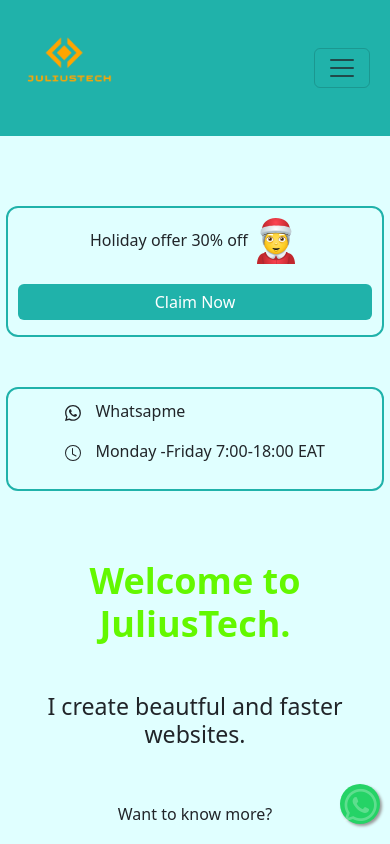
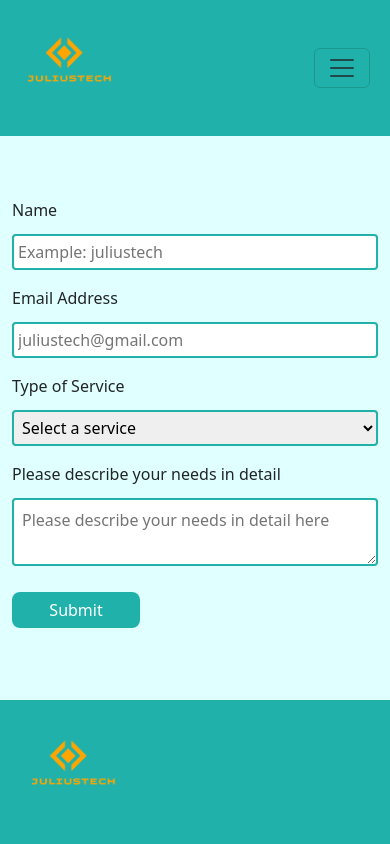
Before and after one commit to Jumly-m/JuliusTech, a React (Vite) app: page /order in a window 390 px wide. Shown: the top 844 px of the page. Built offline with nearby package versions, Linux system fonts and the light colour scheme.

Commit message:
added order form

```diff
--- a/package.json
+++ b/package.json
@@ -17,6 +17,7 @@
     "bootstrap-icons": "^1.11.2",
     "react": "^18.2.0",
     "react-dom": "^18.2.0",
+    "react-router-dom": "^6.21.1",
     "reactstrap": "^9.2.1"
   },
   "devDependencies": {
--- a/src/App.css
+++ b/src/App.css
@@ -60,7 +60,7 @@
 }
 
 /* for mobile */
-@media screen and (max-width: 767px) {
+@media screen and (max-width: 768px) {
   .whatsapp-icon {
       margin-top: 10px;
   }
@@ -481,6 +481,43 @@
 .bi-arrow-up-right-square{
   margin-right: 4px;
 }
+.order_form{
+  display: flex;
+  align-items:center;
+  justify-content: center;
+  padding: 12px;
+  flex-direction: column;
+}
+.tolink{
+  width: 100%;
+  display: flex;
+  align-items: center;
+  justify-content: center;
+}
+.service-type-input{
+  width: 100%;
+  border-radius:4px;
+  border:2px solid #20b2aa;
+  margin-top: 12px;
+  padding: 4px;
+  margin-bottom: 16px;
+}
+.service-type-textarea{
+  margin-top: 12px;
+  width: 100%;
+  border-radius:4px;
+  border:2px solid #20b2aa;
+  padding: 8px;
+  margin-bottom: 20px;
+}
+.submitbtn{
+  width: 35%;
+  background-color: #20b2aa !important;
+  border:none !important;
+  padding: 6px;
+  color:#ffffff;
+  border-radius:8px;
+}
 }
 
 
@@ -506,7 +543,6 @@
   }
   .header{
     background-color: #20b2aa;
-    height: 110px;
 
   }
 
--- a/src/App.jsx
+++ b/src/App.jsx
@@ -1,16 +1,25 @@
 
 import './App.css'
 import Home from './components/Home'
+import Order from './components/OrderForm'
+import { Routes, Route, BrowserRouter } from "react-router-dom";
 //import { GoogleLogin } from '@react-oauth/google';
 
 
 
 function App() {
+    <Routes>
+        <Route path="/order" element={ <Order/> } />
+      </Routes>
 
     return(
-        <>
-            <Home/>
-        </>
+        <BrowserRouter>
+
+        <Routes>
+          <Route path="/" element={<Home />} />
+          <Route path="/order" element={<Order />} />
+        </Routes>
+      </BrowserRouter>
     )
 }
 export default App;
--- /dev/null
+++ b/src/components/OrderForm.jsx
@@ -0,0 +1,133 @@
+import { useState } from "react";
+import Header from "./Header";
+import Footer from "./Footer";
+
+const Order = () => {
+  const [name, setName] = useState("");
+  const [email, setEmail] = useState("");
+  const [service, setService] = useState("");
+  const [description, setDescription] = useState("");
+  const [submitted, setSubmitted] = useState(false);
+  const [error, setError] = useState(false);
+
+  const handleName = (e) => {
+    setName(e.target.value);
+    setSubmitted(false);
+  };
+
+  const handleEmail = (e) => {
+    setEmail(e.target.value);
+    setSubmitted(false);
+  };
+
+  const handleService = (e) => {
+    setService(e.target.value);
+    setSubmitted(false);
+  };
+
+  const handleDescription = (e) => {
+    setDescription(e.target.value);
+    setSubmitted(false);
+  };
+
+  const handleSubmit = (e) => {
+    e.preventDefault();
+    if (name === "" || email === "" || service === "" || description === "") {
+      setError(true);
+    } else {
+      setSubmitted(true);
+      setError(false);
+    }
+    setName("");
+    setEmail("");
+    setService("");
+    setDescription("");
+  };
+
+  const successMessage = () => {
+    return (
+      <div className="success" style={{ display: submitted ? "" : "none" }}>
+        <h4>Hello {name}! Form successfully submitted.</h4>
+      </div>
+    );
+  };
+
+  const errorMessage = () => {
+    return (
+      <div className="error" style={{ display: error ? "" : "none" }}>
+        <h1>Please enter all the fields.</h1>
+      </div>
+    );
+  };
+
+  return (
+    <>
+      <Header />
+      <div className="order_form">
+        <div className="messages">
+          {errorMessage()}
+          {successMessage()}
+        </div>
+        <form method="post">
+          <label htmlFor="name">Name</label>
+          <input
+            type="text"
+            className="service-type-input"
+            required
+            id="name"
+            name="name"
+            placeholder="Example: juliustech"
+            onChange={handleName}
+            value={name}
+          />
+
+          <label htmlFor="email">Email Address</label>
+          <input
+            type="email"
+            className="service-type-input"
+            required
+            id="email"
+            name="email"
+            placeholder="juliustech@gmail.com"
+            onChange={handleEmail}
+            value={email}
+          />
+
+          <label htmlFor="service">Type of Service</label>
+          <select
+            className="service-type-input"
+            required
+            id="service"
+            name="service"
+            onChange={handleService}
+            value={service}
+          >
+            <option value="">Select a service</option>
+            <option value="custom_web_development">Custom Web Development</option>
+            <option value="Portifolio Website">Portifolio Website</option>
+            <option value="Landing Page">Landing Page</option>
+            <option value="EVM Dapp">EVM Dapp</option>
+            {/* Add more options as needed */}
+          </select>
+
+          <label htmlFor="description">Please describe your needs in detail</label>
+          <textarea
+            type="text"
+            required
+            id="description"
+            name="description"
+            placeholder="Please describe your needs in detail here"
+            className="service-type-textarea"
+            onChange={handleDescription}
+            value={description}
+          />
+
+          <input type="submit" className="submitbtn" onClick={handleSubmit} />
+        </form>
+      </div>
+      <Footer />
+    </>
+  );
+};
+
+export default Order;
--- a/src/components/ServiceCard.jsx
+++ b/src/components/ServiceCard.jsx
@@ -1,4 +1,5 @@
 import { Button } from "reactstrap"
+import { Link } from "react-router-dom"
 
 const ServiceCard = (props) => {
   return (
@@ -9,7 +10,7 @@
         <p>{props.cardDescription}</p>
      </div>
      <div className="servicecard-button-container">
-        <Button className="servicecard-btn">{props.cardButton}</Button>
+        <Link className="tolink" to="/order"><Button className="servicecard-btn">{props.cardButton}</Button></Link>
      </div>
     </div>
   )
--- a/src/main.jsx
+++ b/src/main.jsx
@@ -7,11 +7,11 @@
 
 
 
-
 ReactDOM.createRoot(document.getElementById('root')).render(
   <GoogleOAuthProvider clientId="">
   <React.StrictMode>
     <App />
+
   </React.StrictMode>
   </GoogleOAuthProvider>,
 
```
Also changed, not shown: vercel.json (added), 2 other files (tests, documents, lock files or other folders).
